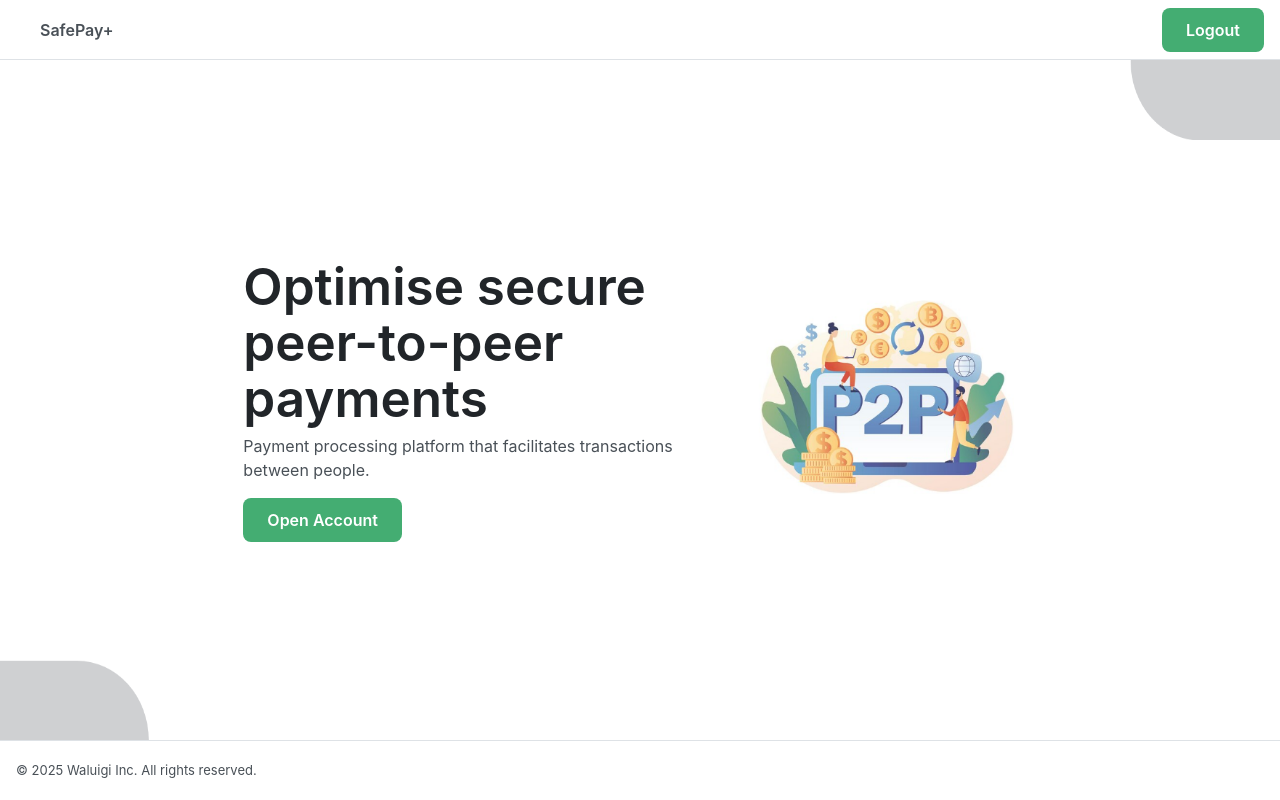
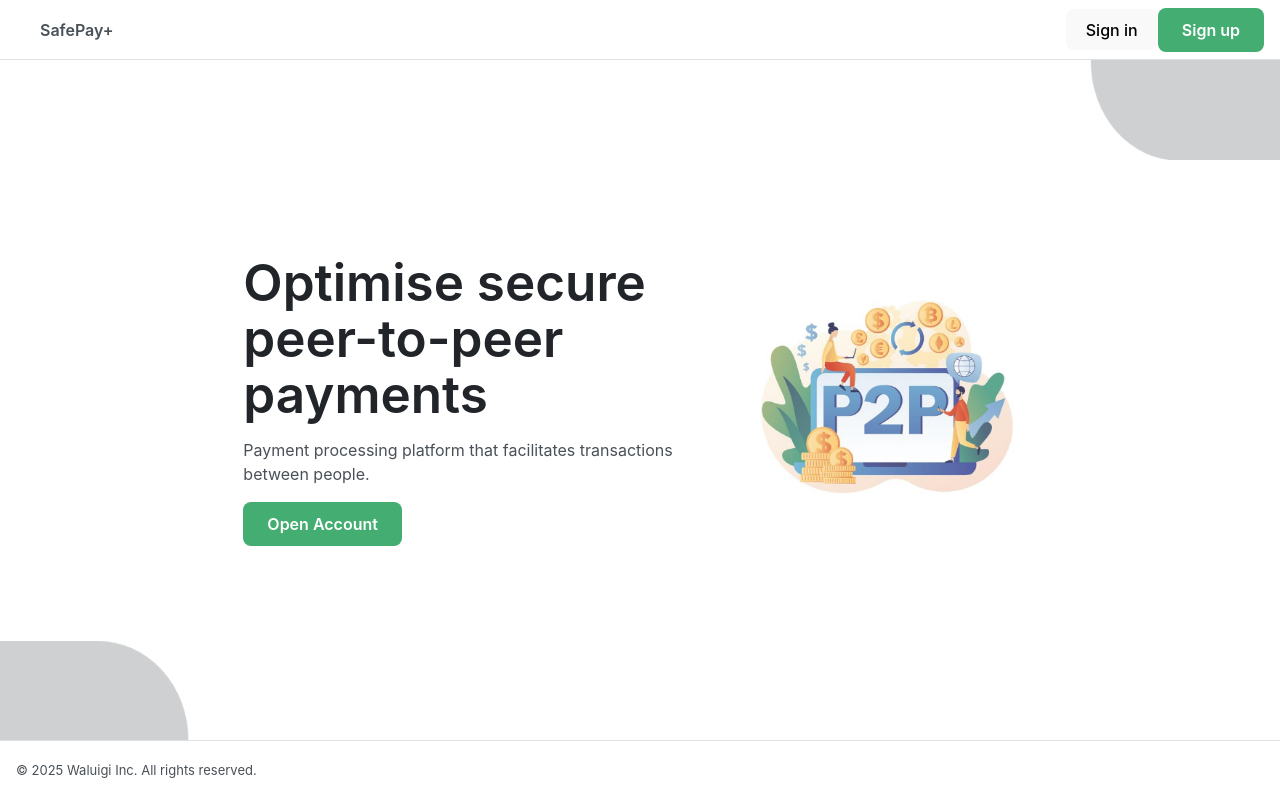
Before and after one commit to kylecohead/p2p-payment-platform, a React (Vite) app in the folder frontend/: page / in a window 1280 px wide. Built offline with nearby package versions, Linux system fonts and the light colour scheme.

Commit message:
Updated topbar for unlogged in users, added navigation to landing page

```diff
--- a/frontend/src/components/TopBar.jsx
+++ b/frontend/src/components/TopBar.jsx
@@ -7,12 +7,30 @@ export default function TopBar({ user }) {
     localStorage.removeItem('currentUser');
     navigate('/login');
   };
+
+  const handleLogin = () => {
+    navigate('/login');
+  };
+
   return (
     <header className="topBar">
       <div className="logo" onClick={() => navigate('/dashboard')} style={{fontWeight:600}}>SafePay+</div>
       <div className="topbar-right">
         {user && <span className="user-name">{user.name}</span>}
-        <button className="btn" onClick={handleLogout}>Logout</button>
+        {user ? (
+          <button className="btn" onClick={handleLogout}>
+            Logout
+          </button>
+        ) : (
+          <div>
+            <button className="btn-signin" onClick={handleLogin}>
+              Sign in
+            </button>
+            <button className="btn" onClick={handleLogin}>
+              Sign up
+            </button>
+          </div>
+        )}
       </div>
     </header>
   );
--- a/frontend/src/pages/LandingPage.css
+++ b/frontend/src/pages/LandingPage.css
@@ -43,7 +43,7 @@
 }
 
 .text-section h1 {
-  margin-bottom: 0.5rem;
+  margin-bottom: 1rem;
 }
 
 .text-section p {
@@ -63,14 +63,14 @@
     position: absolute;
     bottom: 60px;
     left: 0px;
-    height: 80px;
-    width: 150px;
+    height: 100px;
+    width: 190px;
 }
 
 .shadow-shape-right {
     position: absolute;
     top: 60px;
     right: 0px;
-    height: 80px;
-    width: 150px;
+    height: 100px;
+    width: 190px;
 }
--- a/frontend/src/pages/LandingPage.jsx
+++ b/frontend/src/pages/LandingPage.jsx
@@ -9,6 +9,11 @@ import ShadowLeft from "../assets/ShadowLeft.png";
 import ShadowRight from "../assets/ShadowRight.png";
 
 export default function LandingPage() {
+  const navigate = useNavigate();
+
+  const handleLogin = () => {
+    navigate('/login');
+  };
 
   return (
       <div className="landing-page-container">
@@ -27,7 +32,7 @@ export default function LandingPage() {
                       Payment processing platform that facilitates transactions<br />
                       between people.
                   </p>
-                    <button className="btn">Open Account</button>
+                  <button className="btn" onClick={handleLogin}>Open Account</button>
               </div>
               <div className="image-section">
                   <img src={P2P} alt="P2P Illustration" className="p2p-image" />
```
Lines whose indentation alone changed are shown as unchanged.
